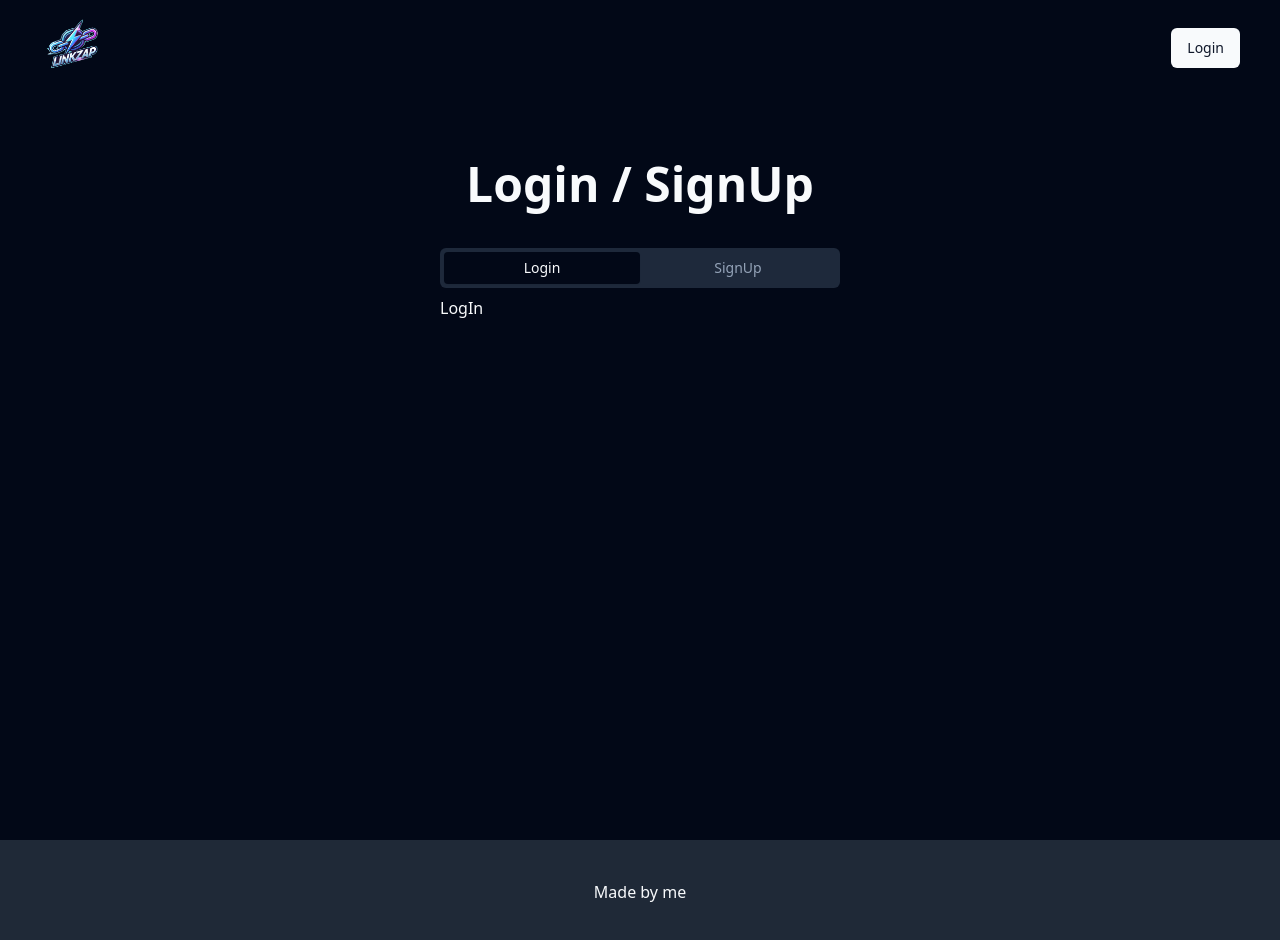
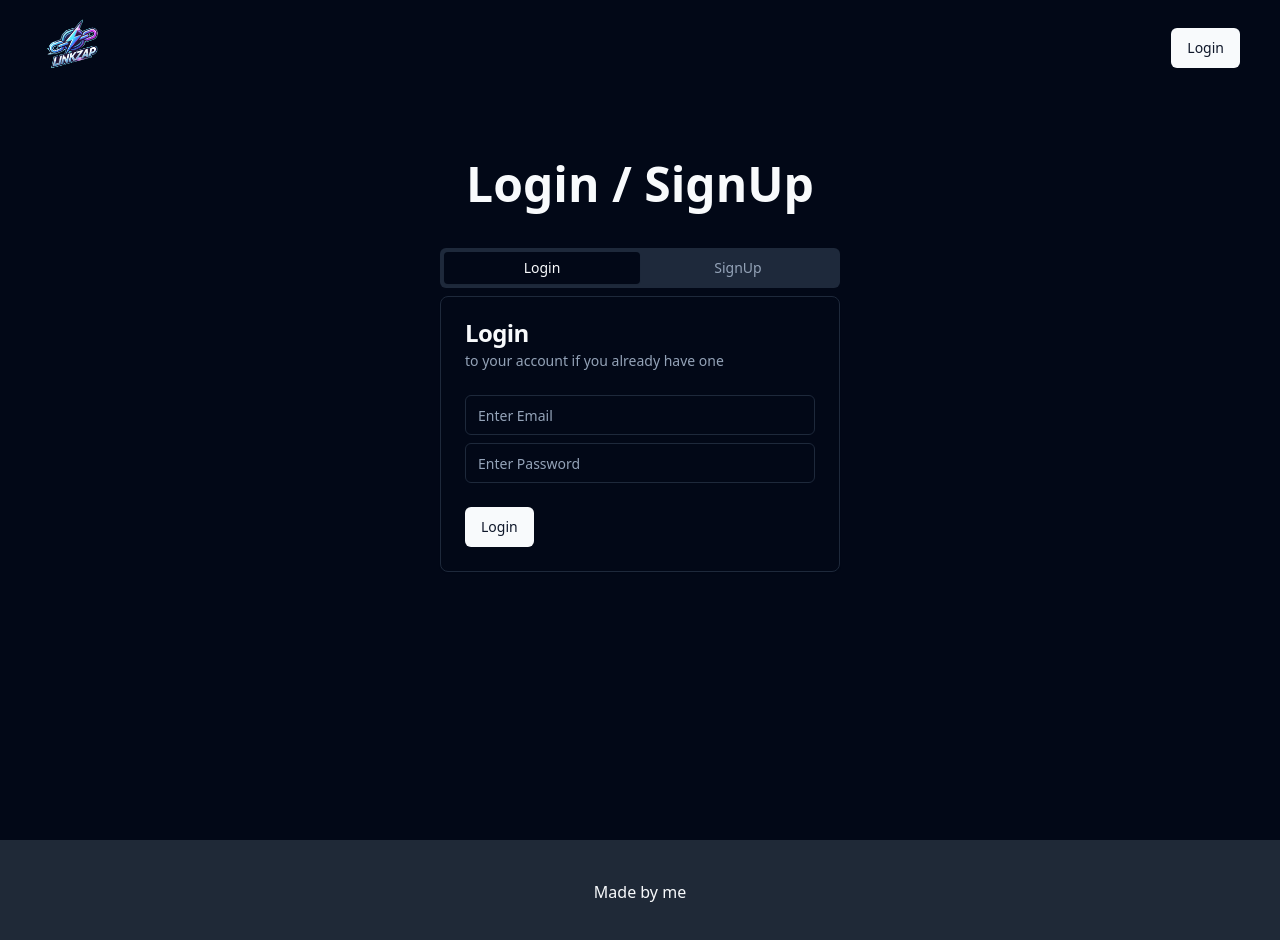
Before and after one commit to adeeburrahman11/URL-Shortener, a React (Vite) app: page /auth in a window 1280 px wide. Shown: the top 940 px of the page. Built offline with nearby package versions, Linux system fonts and the light colour scheme; no server answers.

Commit message:
login logic

```diff
--- a/package.json
+++ b/package.json
@@ -22,8 +22,10 @@
     "react": "^19.0.0",
     "react-dom": "^19.0.0",
     "react-router-dom": "^7.1.5",
+    "react-spinners": "^0.15.0",
     "tailwind-merge": "^3.0.1",
-    "tailwindcss-animate": "^1.0.7"
+    "tailwindcss-animate": "^1.0.7",
+    "yup": "^1.6.1"
   },
   "devDependencies": {
     "@eslint/js": "^9.19.0",
--- /dev/null
+++ b/src/components/Error.jsx
@@ -0,0 +1,5 @@
+const Error = ({ message }) => {
+  return <span className="text-sm text-red-400">{message}</span>;
+};
+
+export default Error;
--- a/src/components/LogIn.jsx
+++ b/src/components/LogIn.jsx
@@ -1,5 +1,106 @@
+import {
+  Card,
+  CardContent,
+  CardDescription,
+  CardFooter,
+  CardHeader,
+  CardTitle,
+} from "@/components/ui/card";
+import { Input } from "./ui/input";
+import { Button } from "./ui/button";
+import { PulseLoader } from "react-spinners";
+import Error from "./Error";
+import { useState } from "react";
+import * as Yup from "yup";
+import UseFetch from "@/hooks/UseFetch";
+import { login } from "@/db/apiAuth";
+import { useEffect } from "react";
+
 const LogIn = () => {
-  return <div>LogIn</div>;
+  const [errors, setErrors] = useState([]);
+  const [formData, setFormData] = useState({
+    email: "",
+    password: "",
+  });
+
+  const handleInputChange = (e) => {
+    const { name, value } = e.target;
+    setFormData((prevState) => ({
+      ...prevState,
+      [name]: value,
+    }));
+  };
+
+  const { data, loading, error, fn: fnLogin } = UseFetch(login, formData);
+
+  useEffect(() => {
+    console.log(data);
+    // if (error === null && data) {
+    // }
+  }, [data, error]);
+
+  const handleLogin = async () => {
+    setErrors([]);
+    try {
+      const schema = Yup.object().shape({
+        email: Yup.string()
+          .email("Invalid Email")
+          .required("Email is Required"),
+        password: Yup.string()
+          .min(6, "Password must be atleast 6 characters")
+          .required("Password is Required"),
+      });
+
+      await schema.validate(formData, { abortEarly: false });
+
+      await fnLogin();
+    } catch (e) {
+      const newErrors = {};
+
+      e?.inner?.forEach((err) => {
+        newErrors[err.path] = err.message;
+      });
+
+      setErrors(newErrors);
+    }
+  };
+
+  return (
+    <Card>
+      <CardHeader>
+        <CardTitle>Login</CardTitle>
+        <CardDescription>
+          to your account if you already have one
+        </CardDescription>
+        {error && <Error message={error.message} />}
+      </CardHeader>
+      <CardContent className="space-y-2">
+        <div className="space-y-1">
+          <Input
+            onChange={handleInputChange}
+            name="email"
+            type="email"
+            placeholder="Enter Email"
+          />
+          {errors.email && <Error message={errors.email} />}
+        </div>
+        <div className="space-y-1">
+          <Input
+            onChange={handleInputChange}
+            name="password"
+            type="password"
+            placeholder="Enter Password"
+          />
+          {errors.password && <Error message={errors.password} />}
+        </div>
+      </CardContent>
+      <CardFooter>
+        <Button onClick={handleLogin}>
+          {loading ? <PulseLoader size={10} color="#51a2ff" /> : "Login"}
+        </Button>
+      </CardFooter>
+    </Card>
+  );
 };
 
 export default LogIn;
--- /dev/null
+++ b/src/components/ui/card.jsx
@@ -0,0 +1,50 @@
+import * as React from "react"
+
+import { cn } from "@/lib/utils"
+
+const Card = React.forwardRef(({ className, ...props }, ref) => (
+  <div
+    ref={ref}
+    className={cn("rounded-lg border bg-card text-card-foreground shadow-sm", className)}
+    {...props} />
+))
+Card.displayName = "Card"
+
+const CardHeader = React.forwardRef(({ className, ...props }, ref) => (
+  <div
+    ref={ref}
+    className={cn("flex flex-col space-y-1.5 p-6", className)}
+    {...props} />
+))
+CardHeader.displayName = "CardHeader"
+
+const CardTitle = React.forwardRef(({ className, ...props }, ref) => (
+  <div
+    ref={ref}
+    className={cn("text-2xl font-semibold leading-none tracking-tight", className)}
+    {...props} />
+))
+CardTitle.displayName = "CardTitle"
+
+const CardDescription = React.forwardRef(({ className, ...props }, ref) => (
+  <div
+    ref={ref}
+    className={cn("text-sm text-muted-foreground", className)}
+    {...props} />
+))
+CardDescription.displayName = "CardDescription"
+
+const CardContent = React.forwardRef(({ className, ...props }, ref) => (
+  <div ref={ref} className={cn("p-6 pt-0", className)} {...props} />
+))
+CardContent.displayName = "CardContent"
+
+const CardFooter = React.forwardRef(({ className, ...props }, ref) => (
+  <div
+    ref={ref}
+    className={cn("flex items-center p-6 pt-0", className)}
+    {...props} />
+))
+CardFooter.displayName = "CardFooter"
+
+export { Card, CardHeader, CardFooter, CardTitle, CardDescription, CardContent }
--- /dev/null
+++ b/src/db/apiAuth.js
@@ -0,0 +1,14 @@
+import supabase from "./supabase";
+
+export async function login({ email, password }) {
+  const { data, error } = await supabase.auth.signInWithPassword({
+    email,
+    password,
+  });
+
+  if (error) {
+    throw new Error(error.message);
+  }
+
+  return data;
+}
--- a/src/db/supabase.js
+++ b/src/db/supabase.js
@@ -1,6 +1,6 @@
 import { createClient } from "@supabase/supabase-js";
 
-const supabaseUrl = import.meta.env.VITE_SUPABASE_URL;
+export const supabaseUrl = import.meta.env.VITE_SUPABASE_URL;
 const supabaseKey = import.meta.env.VITE_SUPABASE_ANON_KEY;
 const supabase = createClient(supabaseUrl, supabaseKey);
 
--- /dev/null
+++ b/src/hooks/UseFetch.jsx
@@ -0,0 +1,23 @@
+import { useState } from "react";
+
+const UseFetch = (cb, options = {}) => {
+  const [data, setData] = useState(null);
+  const [loading, setLoading] = useState(null);
+  const [error, setError] = useState(null);
+
+  const fn = async (...args) => {
+    setLoading(true);
+    setError(null);
+    try {
+      const response = await cb(options, ...args);
+      setData(response);
+    } catch (error) {
+      setError(error);
+    } finally {
+      setLoading(false);
+    }
+  };
+  return { data, loading, error, fn };
+};
+
+export default UseFetch;
```
Also changed, not shown: 1 other file (tests, documents, lock files or other folders).
